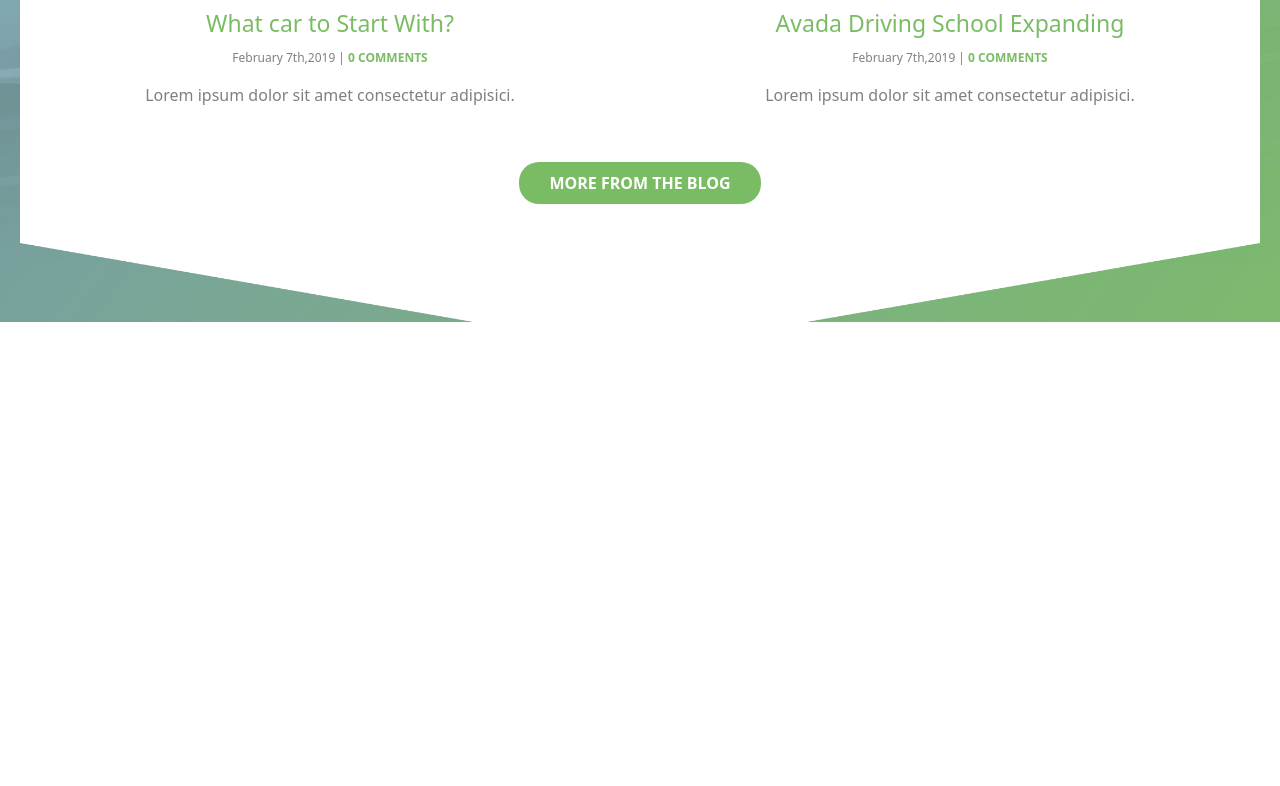
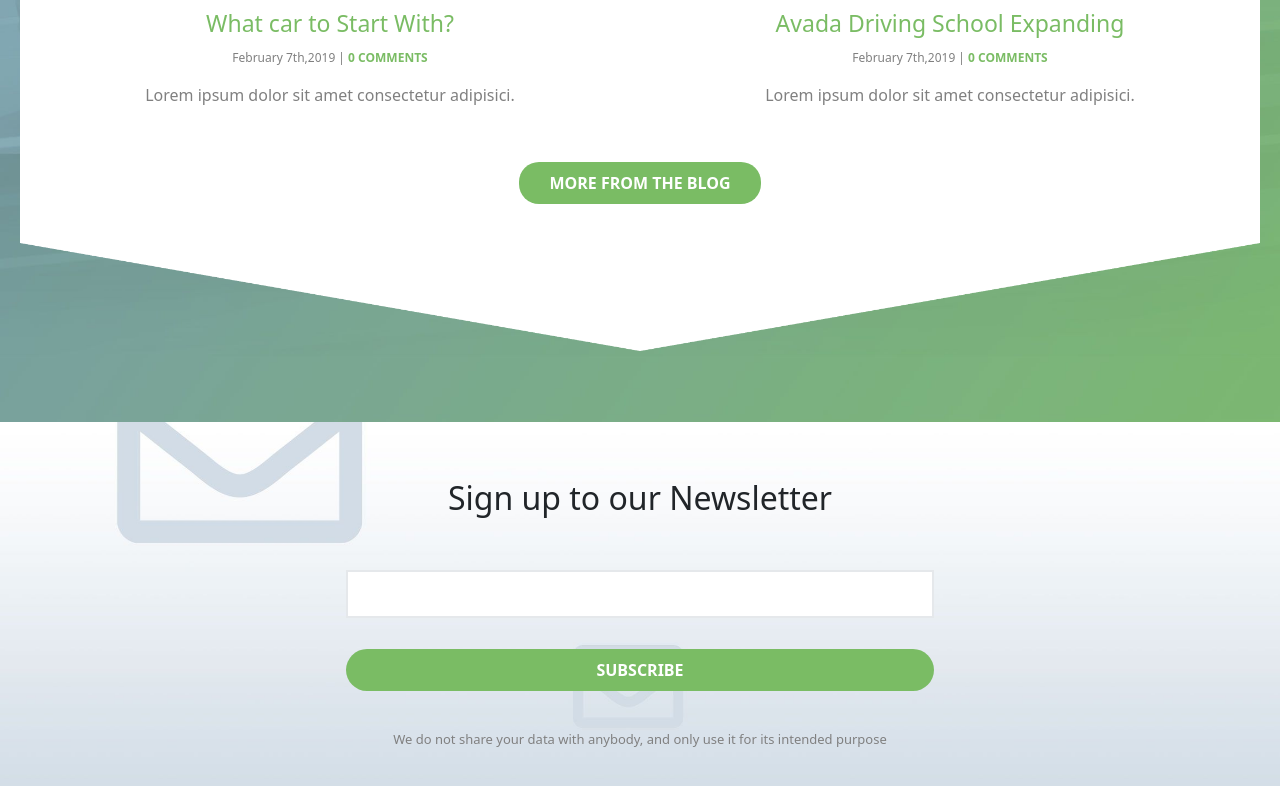
Before and after one commit to adrianobarboza31/proj-html-vuejs, a Vue app: page / in a window 1280 px wide. Shown: the part 4093-4879 px from the top of the page. Before the commit the page ends 4444 px from the top, so only its background shows below. Built offline with nearby package versions, Linux system fonts and the light colour scheme.

Commit message:
add section 7

```diff
--- a/src/components/MainComponent.vue
+++ b/src/components/MainComponent.vue
@@ -6,10 +6,12 @@
     <Section4Component/>
     <Section5Component/>
     <Section6Component/>
+    <Section7Component/>
   </div>
 </template>
 
 <script>
+import Section7Component from './Section7Component.vue';
 import Section6Component from './Section6Component.vue';
 import Section5Component from './Section5Component.vue';
 import Section3Component from './Section3Component.vue';
@@ -23,7 +25,8 @@ import Section4Component from './Section4Component.vue';
       Section3Component,
       Section4Component,
       Section5Component,
-      Section6Component
+      Section6Component,
+      Section7Component
     }
   }
 </script>
--- a/src/components/Section6Component.vue
+++ b/src/components/Section6Component.vue
@@ -1,6 +1,6 @@
 <template>
-    <div class="sfondo">
-        <div class="ab-container relative">
+    <div class="sfondo ">
+        <div class="ab-container relative ">
             <div class="ass">
                 <div class="ab-card  pt-4">
                 <h2 class="text-center pt-5">Latest News</h2>
@@ -32,7 +32,7 @@
                     <span>More from the blog</span>
                 </div>
             </div>
-            <div>
+            <div class="">
                 <img src="/img/latestnews-bottom.png" alt="">
             </div>
             </div>
@@ -50,7 +50,7 @@
 <style lang="scss" scoped>
 .sfondo{
     background-image:url('/img/latestnews-background.jpg') ;
-    height: 800px;
+    height: 900px;
     background-size: cover;
     }
     .ab-card{
--- /dev/null
+++ b/src/components/Section7Component.vue
@@ -0,0 +1,46 @@
+<template>
+    <div class="sfondo d-flex align-items-center" >
+        <div class="ab-container text-center ">
+            <h2>Sign up to our Newsletter</h2>
+            <br>
+            <input type="text">
+            <br>
+            <span>subscribe</span>
+            <p class="mt-5">We do not share your data with anybody, and only use it for its intended purpose</p>
+        </div>
+    </div>
+</template>
+
+<script>
+    export default {
+
+    }
+</script>
+
+<style lang="scss" scoped>
+.sfondo{
+    background-image: url('/img/newsletter_background.jpg');
+    background-size:cover;
+    height: 400px;
+
+}
+input{
+    width: 100%;
+    padding: 10px 0;
+    margin-bottom: 40px;
+    margin-top: 20px;
+    border: 2px solid #e5e8eb;
+}
+span{
+    background-color: #7ABC64;
+    padding: 10px 250px;
+    border-radius: 40px;
+    color: white;
+    text-transform: uppercase;
+    font-weight: 600;
+}
+p{
+    font-size: 13px;
+    color: gray;
+}
+</style>
```
Also changed, not shown: src/components/Section3Component.vue (+0 -90 lines), public/img/newsletter_background.jpg (added).
